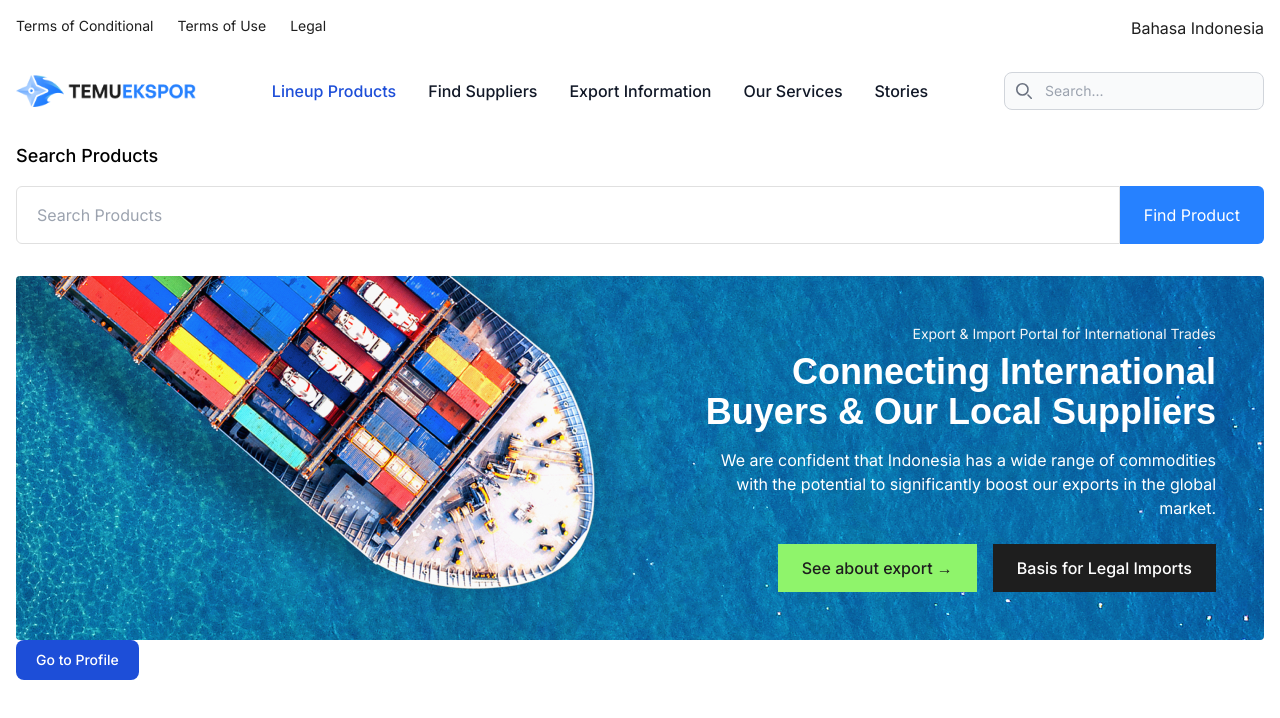
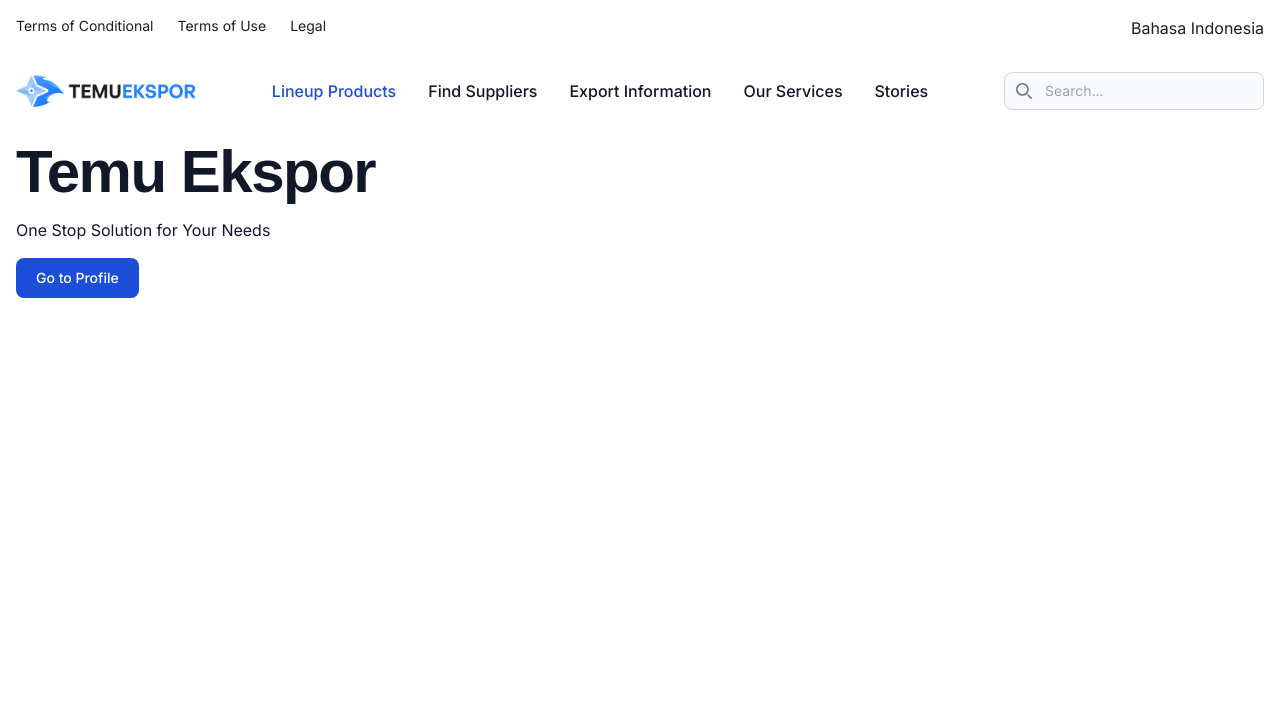
Before and after one commit to ikhsansdqq/TemuEkspor, a Next.js app: page / in a window 1280 px wide. Shown: the top 718 px of the page. Built offline with nearby package versions, Linux system fonts and the light colour scheme.

Commit message:
#1 Issue Conflict Home

```diff
--- a/src/app/page.js
+++ b/src/app/page.js
@@ -1,13 +1,10 @@
 import Link from "next/link";
-
-import Hero from "../components/hero";
-import SearchBox from "../components/searchbox";
 
 export default function Home() {
   return (
     <div>
-      <SearchBox />
-      <Hero/>
+      <h1 className="mb-4 text-4xl font-extrabold leading-none tracking-tight text-gray-900 md:text-5xl lg:text-6xl">Temu Ekspor</h1>
+      <p className="text-base text-gray-900 mb-4">One Stop Solution for Your Needs</p>
       <Link href="/profile">
         <button type="button" className="text-white bg-blue-700 hover:bg-blue-800 focus:ring-4 focus:ring-blue-300 font-medium rounded-lg text-sm px-5 py-2.5 me-2 mb-2 dark:bg-blue-600 dark:hover:bg-blue-700 focus:outline-none dark:focus:ring-blue-800">Go to Profile</button>
       </Link>
```
